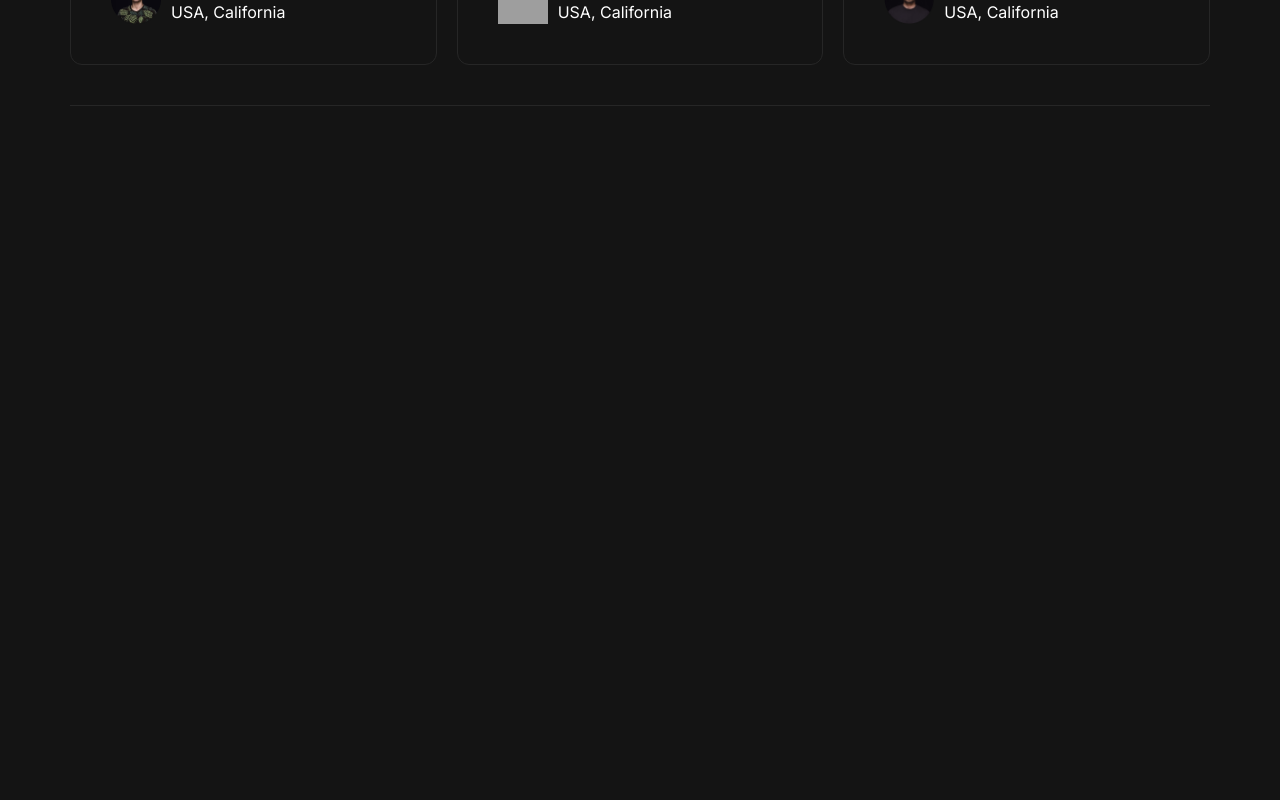
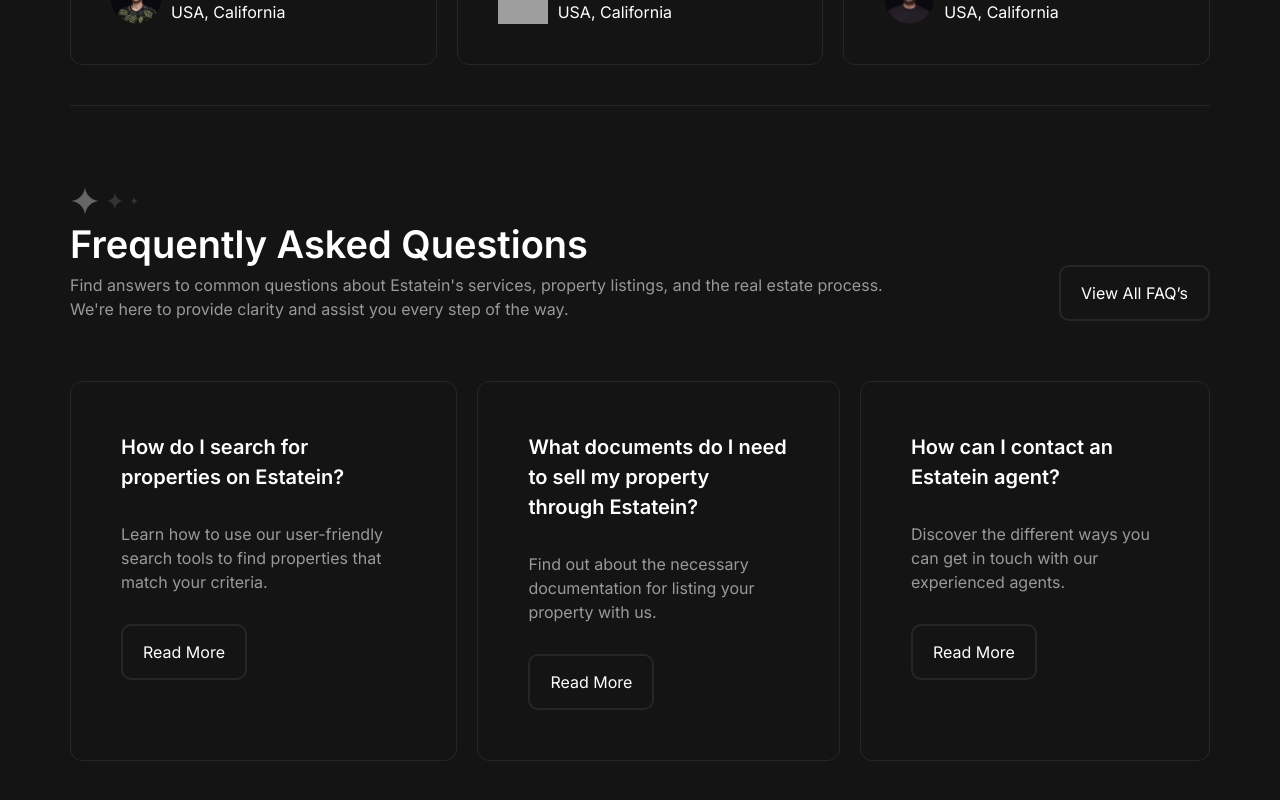
Before and after one commit to Ahmed-Alkhatim/real-state, a Next.js app: page /home in a window 1280 px wide. Shown: the part 2455-3255 px from the top of the page. Before the commit the page ends 2761 px from the top, so only its background shows below. Built offline with nearby package versions, Linux system fonts and the light colour scheme; grey boxes are pictures that could not be loaded.

Commit message:
questions

```diff
--- a/src/app/globals.css
+++ b/src/app/globals.css
@@ -5,6 +5,9 @@
 @layer components {
     .container {
       @apply px-[70px]
+    }
+    .card {
+      @apply border border-gray-2 rounded-[12px]
     }
 }
 
@@ -16,6 +19,7 @@
   h2 {
     @apply  font-semibold text-x-large
   }
+
   h4 {
     @apply font-semibold text-large
   }
--- a/src/app/home/Questions.js
+++ b/src/app/home/Questions.js
@@ -0,0 +1,34 @@
+import { Btn, Section } from "@/components"
+import questions from '@/data/questions.json'
+
+const Questions = () => {
+    return (
+        <div className="">
+            <Section
+                title = "Frequently Asked Questions"
+                description = "Find answers to common questions about Estatein's services, property listings, and the real estate process. We're here to provide clarity and assist you every step of the way."
+                btnText = 'View All FAQ’s'
+            >
+                <div className="flex space-x-[20px] mt-[60px]">
+                    { questions.map( question =>
+                        <Question question = {question}/>
+                    )}
+                </div>
+            </Section>
+        </div>
+    );
+}
+
+const Question = (props) => {
+    const { question } = props
+    return(
+        <div className="card p-[50px] space-y-[30px]">
+            <h4 className="">{question.question}</h4>
+            <p className="">{question.answer}</p>
+            <Btn color = "secondary">Read More</Btn>
+        </div>
+    )
+}
+
+
+export default Questions;
--- a/src/app/home/page.js
+++ b/src/app/home/page.js
@@ -2,6 +2,7 @@
 import Features from "./Features";
 import FeaturedProperties from "./FeaturedProperties"
 import Reviews from './Reviews'
+import Questions from "./Questions"
 
 const Home = () => {
     return (
@@ -10,6 +11,7 @@
             <Features />
             <FeaturedProperties />
             <Reviews />
+            <Questions />
         </div>
      );
 }
--- /dev/null
+++ b/src/data/questions.json
@@ -0,0 +1,14 @@
+[
+    {
+        "question": "How do I search for properties on Estatein?",
+        "answer": "Learn how to use our user-friendly search tools to find properties that match your criteria."
+    },
+    {
+        "question": "What documents do I need to sell my property through Estatein?",
+        "answer": "Find out about the necessary documentation for listing your property with us."
+    },
+    {
+        "question": "How can I contact an Estatein agent?",
+        "answer": "Discover the different ways you can get in touch with our experienced agents."
+    }
+]
```
